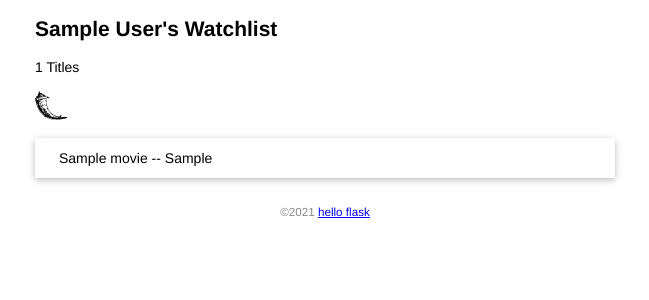
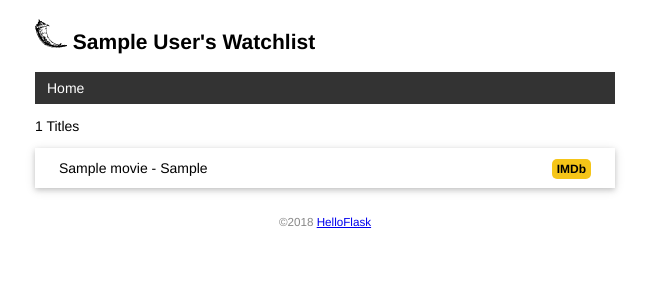
Before and after one commit to Guanze-Chen/Watchlist, a Flask app: page / in a window 1280 px wide. Shown: the top 300 px of the page, without its empty margins (315-964 px from the left). Run offline with Flask 2, Linux system fonts and the light colour scheme; tables that the repository leaves empty hold one stand-in row (values such as "Sample post").

Commit message:
Add base template and error template

```diff
--- a/app.py
+++ b/app.py
@@ -89,9 +89,16 @@ def forge():
 
 from flask import render_template
 
+@app.context_processor
+def inject_user():
+    user = User.query.first()
+    return dict(user=user)
 
 @app.route('/')
 def index():
-    user = User.query.first()
     movies = Movie.query.all()
-    return render_template('./index.html',user=user,movies=movies)
+    return render_template('./index.html',movies=movies)
+
+@app.errorhandler(404)
+def page_not_found(e):
+    return render_template('./404.html'), 404
--- a/static/style.css
+++ b/static/style.css
@@ -35,3 +35,43 @@ footer {
 .movie-list li:hover {
     background-color: #f8f9fa;
 }
+
+
+nav ul {
+    list-style-type: none;
+    margin: 0;
+    padding: 0;
+    overflow: hidden;
+    background-color: #333;
+}
+
+nav li {
+    float: left;
+}
+
+nav li a {
+    display: block;
+    color: white;
+    text-align: center;
+    padding: 8px 12px;
+    text-decoration: none;
+}
+
+nav li a:hover {
+    background-color: #111;
+}
+
+
+.float-right {
+    float: right;
+}
+
+.imdb {
+    font-size: 12px;
+    font-weight: bold;
+    color: black;
+    text-decoration: none;
+    background: #F5C518;
+    border-radius: 5px;
+    padding: 3px 5px;
+}
--- /dev/null
+++ b/templates/base.html
@@ -0,0 +1,29 @@
+<!DOCTYPE html>
+<html lang="en">
+<head>
+    {% block head %}
+    <meta charset="UTF-8">
+    <meta http-equiv="X-UA-Compatible" content="IE=edge">
+    <meta name="viewport" content="width=device-width, initial-scale=1.0">
+    <link rel="stylesheet" href="{{url_for('static',filename='style.css')}}" type="text/css">
+    <title>{{user.name}}'s Watchlist</title>
+    {% endblock %}
+</head>
+<body>
+    <h2>
+        <img src="{{url_for('static',filename='images/flask.png')}}" alt="flask">
+        {{user.name}}'s Watchlist
+    </h2>
+    <nav>
+        <ul>
+            <li><a href="{{url_for('index')}}">Home</a></li>
+        </ul>
+    </nav>
+    {% block content %}{% endblock %}
+    <footer>
+        <small>&copy;2018 <a href="http://helloflask.com/tutorial">HelloFlask</a>
+        </small>
+    </footer>
+
+</body>
+</html>
--- a/templates/index.html
+++ b/templates/index.html
@@ -1,26 +1,16 @@
-<!DOCTYPE html>
-<html lang="en">
+{% extends 'base.html' %}
 
-<head>
-    <meta charset="UTF-8">
-    <title>{{user.name}}'s Watchlist</title>
-    <link rel="icon" href="{{url_for('static',filename='images/flask.png')}}}">
-    <link rel="stylesheet" href="{{url_for('static',filename='style.css')}}">
-</head>
 
-<body>
-    <h2>{{user.name}}'s Watchlist</h2>
-    <p>{{movies|length}} Titles</p>
-    <img class="flask" src="{{url_for('static',filename='images/flask.png')}}" alt="flask">
-    <ul class="movie-list">
-        {% for movie in movies %}
-        <li>{{movie.title}} -- {{movie.year}}</li>
-        {% endfor %}
-    </ul>
-    <footer>
-        <small>
-            &copy;2021 <a href="http://helloflask.com">hello flask</a></footer>
-    </small>
-</body>
-
-</html>
+{% block content %}
+<p>{{movies|length}} Titles</p>
+<ul class="movie-list">
+    {% for movie in movies %}
+    <li>{{movie.title}} - {{movie.year}}
+        <span class="float-right">
+            <a class="imdb" href="https://www.imdb.com/find?q={{ movie.title }}" target="_blank"
+                title="Find this movie on IMDb">IMDb</a>
+        </span>
+    </li>
+    {% endfor %}
+</ul>
+{% endblock %}
```
Also changed, not shown: templates/404.html (added, +12 -0 lines).
